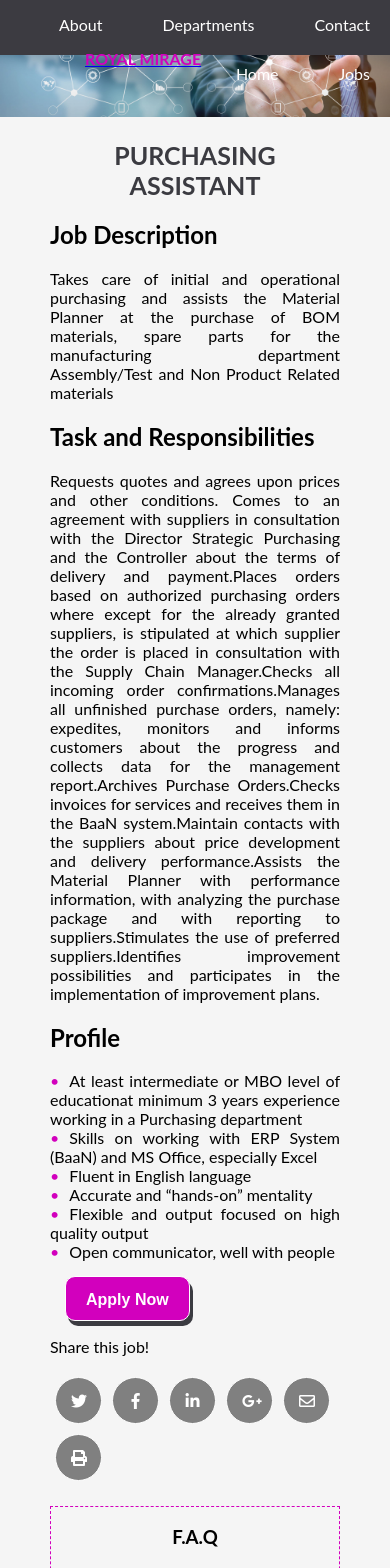
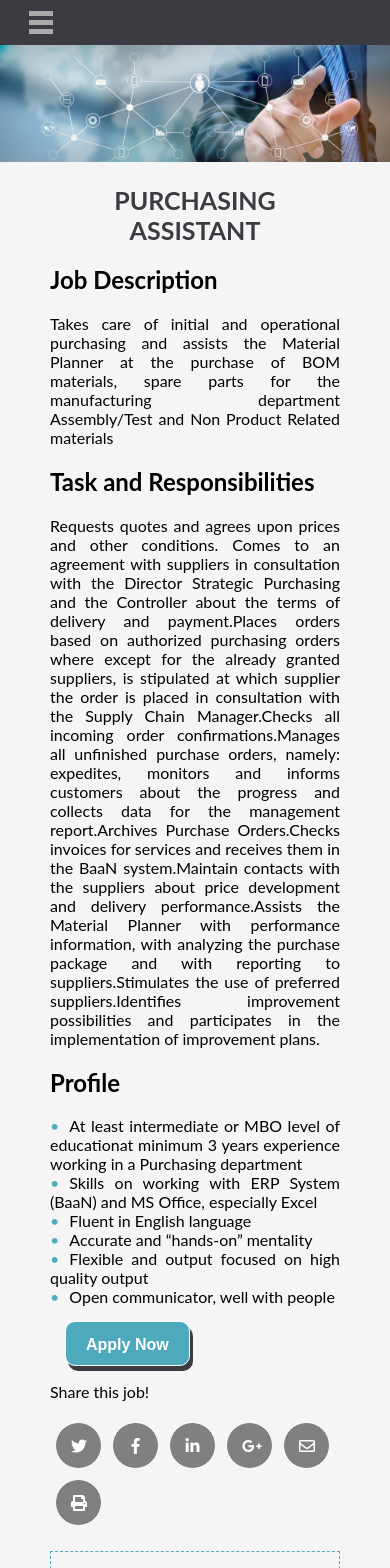
Before and after one commit to sabeenski/royal-mirage, a React (Create React App) app: page / in a window 390 px wide. Shown: the top 1568 px of the page. Built offline with nearby package versions, Linux system fonts and the light colour scheme.

Commit message:
Hamburger menu

```diff
--- a/public/index.html
+++ b/public/index.html
@@ -25,7 +25,8 @@
     <!-- <link rel="stylesheet" href="https://cdnjs.cloudflare.com/ajax/libs/materialize/1.0.0/css/materialize.min.css"> -->
     <!-- <link href="https://fonts.googleapis.com/icon?family=Material+Icons" rel="stylesheet"> -->
     <link rel="stylesheet" href="https://use.fontawesome.com/releases/v5.6.3/css/all.css" integrity="sha384-UHRtZLI+pbxtHCWp1t77Bi1L4ZtiqrqD80Kn4Z8NTSRyMA2Fd33n5dQ8lWUE00s/" crossorigin="anonymous">
-
+    <!-- <script src="https://code.jquery.com/jquery-1.12.0.min.js"></script>
+    <script src="menu.js"></script> -->
 
 
     <title>Vacancies|Working at Royal Mirage</title>
--- a/src/App.css
+++ b/src/App.css
@@ -56,7 +56,7 @@ button{
 .button-cta{
 
   margin: 15px 0px 0px 50px;
-  background-color: #D200BD;
+  background-color: #4DAABC;
   box-shadow: 3px 5px #3B3B41;
   padding: 0 20px;
   height: 45px;
--- a/src/components/Footer.css
+++ b/src/components/Footer.css
@@ -24,6 +24,6 @@
 
 h5 {
   text-transform: uppercase;
-  color: #D200BD;
+  color: #4DAABC;
 
 }
--- a/src/components/JobForm.css
+++ b/src/components/JobForm.css
@@ -31,7 +31,7 @@
   text-transform: uppercase;
   font-size: 50px;
   text-align: center;
-  color: #D450BD;
+  color: #4DAABC;
   margin-top: 40px
 }
 
@@ -71,9 +71,9 @@ input[type=file]{
   display: inline-block;
   padding: 0 20px;
   height: 45px;
-  border: 1px #D450BD solid;
+  border: 1px #4DAABC solid;
   background-color: white;
-  color: #D450BD;
+  color: #4DAABC;
   text-align: center;
   font-size: 16px;
   line-height: 45px;
@@ -84,6 +84,7 @@ input[type=file]{
 
 #file-upload:hover{
   background-color: lightblue;
+  color: white;
 }
 
 #file-name{
--- a/src/components/JobPage.css
+++ b/src/components/JobPage.css
@@ -7,7 +7,7 @@
 
  .job-details li::before {
   content: "\2022";
-  color: #D200BD;
+  color: #4DAABC;
   margin-right: 10px
 }
 
@@ -34,17 +34,17 @@ button .apply{
   margin-left: 80px
 }
 .social-media i:hover{
-  color: rgb(214, 159, 209)
+  color: rgb(90, 184, 202)
 }
 
 .department-info{
-  border: dashed #D200BD 1px;
+  border: dashed #4DAABC 1px;
   /* margin: 10px 500px 10px 10px; */
   text-align: center;
   padding-bottom: 15px;
 }
 .FAQ{
-  border: dashed #D200BD 1px;
+  border: dashed #4DAABC 1px;
   margin-top: 20px ;
   text-align: center;
   padding-bottom: 15px
--- a/src/components/Navbar.css
+++ b/src/components/Navbar.css
@@ -1,4 +1,4 @@
-.navbar ul{
+/* .navbar ul{
   background-color: #3C3B41;
   margin-top: 0px;
   margin-bottom: 0px;
@@ -24,15 +24,111 @@
   text-transform: uppercase;
   margin-left: 45px;
   margin-top: 10px;
-  font-weight: bold
+  font-weight: bold;
+  position: fixed;
+  } */
+
+/* NOT SURE ABOUT THIS: */
+/* .navbar li:checked{
+  color:blue
+} */
+
+
+.navbar ul{
+  background-color: #3C3B41;
+  margin-top: 0px;
+  margin-bottom: 0px;
+  height: 55px;
+  position: fixed;
+  width: 100%;
 
 }
-.navbar li:checked{
-  color:blue
+
+.navbar li{
+  float: right;
+  margin: 15px 60px 15px 0px;
+  color: white;
+  list-style: none;;
 }
 
+.navbar li:hover{
+  color: #4DAABC;
+}
 
-.Searchbox{
-  width: 15%;
-  text-align: center
+.navbar .logo{
+  color: #4DAABC;
+  text-transform: uppercase;
+  margin-left: 45px;
+  margin-top: 10px;
+  font-weight: bold;
+  position: fixed;
+  text-decoration: none
+  }
+
+  /* .navbar .logo a{
+    text-decoration: none
+  } */
+
+  /* Hamburger menu for mobile screens */
+@media screen and (max-width: 960px){
+  #burger-nav{
+    display: block;
+    height: 45px;
+    width: 100%;
+    background: url('/images/burger.png') no-repeat 8% center;
+    background-color: #3C3B41;
+    cursor: pointer;
+  }
+
+
+  /* .navbar ul{
+    overflow: hidden;
+    background-color: #3C3B41;
+    height: 40px
+  } */
+
+  .navbar ul.open{
+    height: auto;
+    position: fixed;
+  }
+
+
+
+  .navbar ul.close{
+    overflow: hidden;
+    background-color: #3C3B41;
+    height:0
+    }
+
+
+  .navbar li{
+    /* float: right; */
+    text-align:left;
+    width: 100%;
+    list-style-type: none;
+
+  }
+
+  .navbar li {
+    display: block;
+    text-align: center;
+    padding: 10px;
+    color: white;
+    /* border-top: 1px solid #4f4f4f */
+  }
+
+  .navbar .logo{
+    /* color: red;
+    text-transform: uppercase;
+    text-align: center;
+    position: relative;
+    margin-top: 10px;
+    font-weight: bold;
+    position: absolute;
+     */
+     height: 0;
+     overflow: hidden;
+
+    }
+
 }
--- a/src/components/Navbar.js
+++ b/src/components/Navbar.js
@@ -4,22 +4,32 @@ import './Navbar.css'
 
 
 class Navbar extends Component {
-  state = {  }
+  state = {
+    isBurgerMenuOn: false
+   }
+
+  handleClick = () => {
+    this.setState({
+      isBurgerMenuOn: !this.state.isBurgerMenuOn
+    })
+  }
+
   render() {
     return (
       <div>
-        <div className="navbar">
-          <ul>
-            {/* <li><input type="box" placeholder="Search for jobs" /></li> */}
+          <nav className="navbar">
+              <div id="burger-nav" onClick={this.handleClick}></div>
+              <ul className={this.state.isBurgerMenuOn ? "open" : "close"}>
                 <Link to={'/'}><li>Contact</li></Link>
                 <Link to={'/'}><li>Departments</li></Link>
                 <Link to={'/'}><li>About</li></Link>
                 <Link to={'/'}><li>Jobs</li></Link>
                 <Link to={'/'}><li>Home</li></Link>
-            <Link to={'/'}><p className="logo">Royal Mirage</p></Link>
+                <Link to={'/'}><h2 className="logo">Royal Mirage</h2></Link>
               </ul>
-        </div>
             <img src="images/open-jobs-IT.jpg" alt="jobs" width="100%"/>
+          </nav>
+
       </div>
 
     );
```
Also changed, not shown: src/components/Navbar1.js (added, +29 -0 lines), public/images/burger.png (added). Lines whose indentation alone changed are shown as unchanged.
